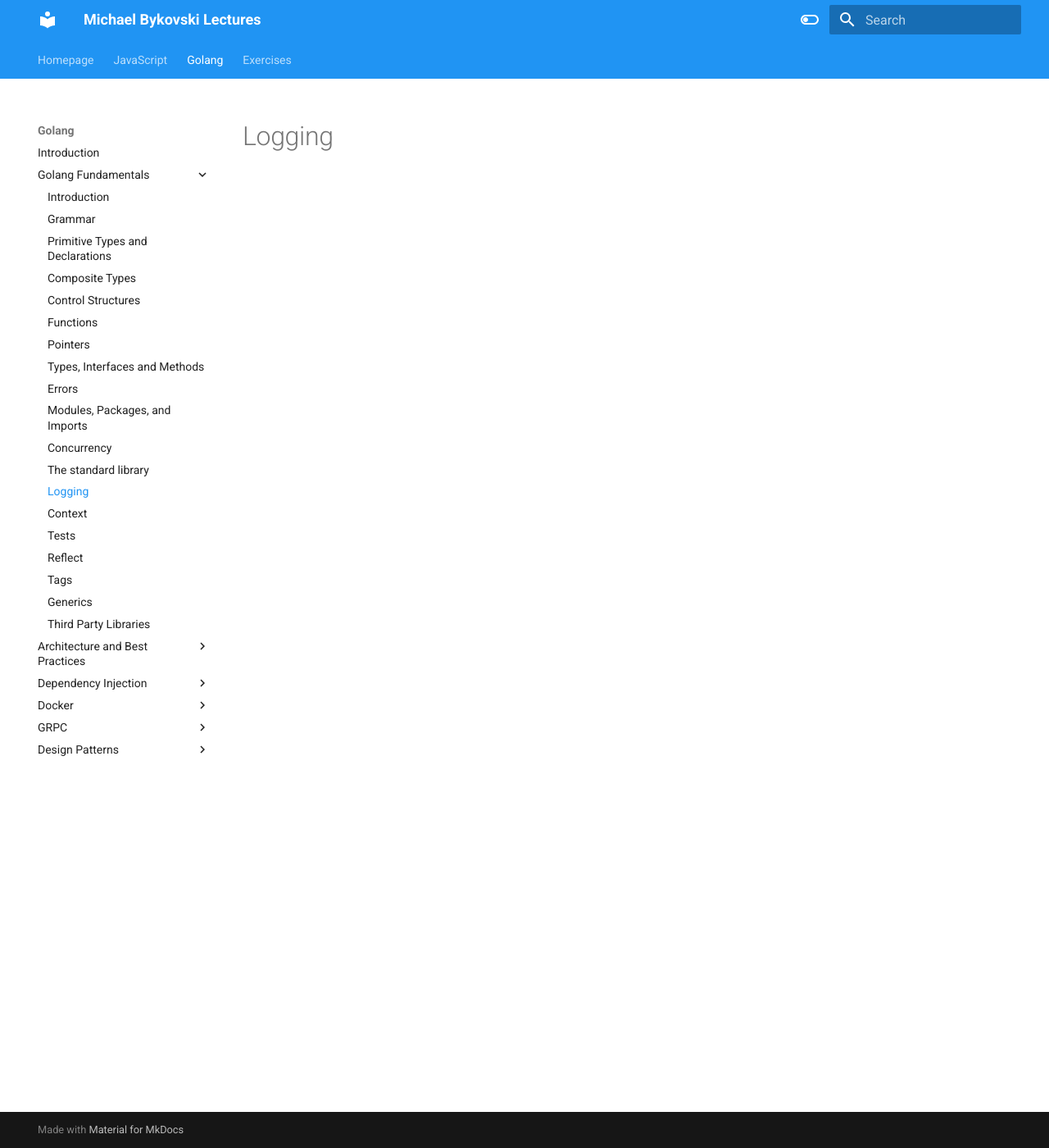
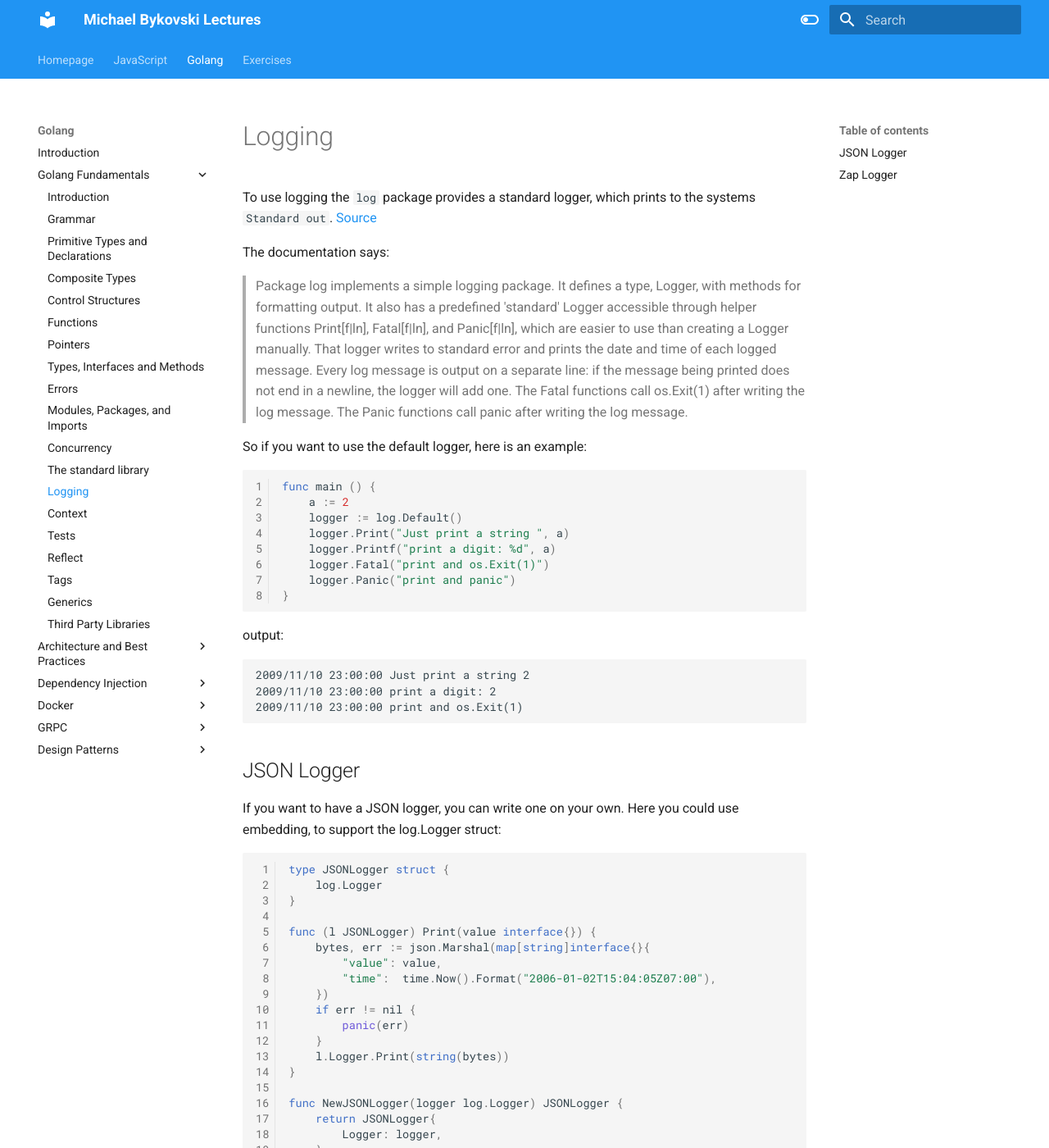
Before and after one commit to bykof/bykof.github.com, an MkDocs documentation site: the page built from docs/golang/golang-fundamentals/logging.md, in a window 1280 px wide and 1400 px high. Shown: the whole window at 82% size. Built offline with MkDocs 1.6.1 and Material for MkDocs 9.7.7, drawn with Linux system fonts in a browser that asks for light colours; some of the changed text lies outside the part shown.

Commit message:
Added logging

````diff
--- a/docs/golang/golang-fundamentals/logging.md
+++ b/docs/golang/golang-fundamentals/logging.md
@@ -1 +1,114 @@
 # Logging
+
+To use logging the `log` package provides a standard logger, which prints to the systems `Standard out`. [Source](https://pkg.go.dev/log#pkg-overview)
+
+The documentation says:
+
+> Package log implements a simple logging package. It defines a type, Logger, with methods for formatting output. It also has a predefined 'standard' Logger accessible through helper functions Print[f|ln], Fatal[f|ln], and Panic[f|ln], which are easier to use than creating a Logger manually. That logger writes to standard error and prints the date and time of each logged message. Every log message is output on a separate line: if the message being printed does not end in a newline, the logger will add one. The Fatal functions call os.Exit(1) after writing the log message. The Panic functions call panic after writing the log message.
+
+So if you want to use the default logger, here is an example:
+
+```go linenums="1"
+func main () {
+    a := 2
+    logger := log.Default()
+    logger.Print("Just print a string ", a)
+    logger.Printf("print a digit: %d", a)
+    logger.Fatal("print and os.Exit(1)")
+    logger.Panic("print and panic")
+}
+```
+
+output:
+
+```
+2009/11/10 23:00:00 Just print a string 2
+2009/11/10 23:00:00 print a digit: 2
+2009/11/10 23:00:00 print and os.Exit(1)
+```
+
+## JSON Logger
+
+If you want to have a JSON logger, you can write one on your own.
+Here you could use embedding, to support the log.Logger struct:
+
+```go linenums="1"
+type JSONLogger struct {
+	log.Logger
+}
+
+func (l JSONLogger) Print(value interface{}) {
+	bytes, err := json.Marshal(map[string]interface{}{
+		"value": value,
+		"time":  time.Now().Format("2006-01-02T15:04:05Z07:00"),
+	})
+	if err != nil {
+		panic(err)
+	}
+	l.Logger.Print(string(bytes))
+}
+
+func NewJSONLogger(logger log.Logger) JSONLogger {
+	return JSONLogger{
+		Logger: logger,
+	}
+}
+
+func main() {
+	jsonLogger := NewJSONLogger(*log.New(os.Stdout, "", 0))
+	jsonLogger.Print(struct {
+		Name     string `json:"name"`
+		LastName string `json:"lastName"`
+	}{
+		Name:     "hello",
+		LastName: "world",
+	})
+}
+```
+
+## Zap Logger
+
+The [Zap Logger](https://github.com/uber-go/zap) is faster than the default logger with the `encoding/json` package.
+
+Let's check an example:
+
+Add zap logger to your dependencies:
+
+```
+go get go.uber.org/zap
+```
+
+Then use the zap logger:
+
+```go linenums="1"
+import (
+	"go.uber.org/zap"
+)
+
+func main() {
+	developmentLogger, err := zap.NewDevelopment()
+	if err != nil {
+		panic(err)
+	}
+	productionLogger, err := zap.NewProduction()
+	if err != nil {
+		panic(err)
+	}
+	developmentLogger.Info("failed to fetch URL",
+		zap.String("url", "url"),
+	)
+	productionLogger.Info("failed to fetch URL",
+		zap.String("url", "url"),
+	)
+}
+```
+
+output:
+
+```
+2022-05-12T14:27:26.733+0200    INFO    bruh/main.go:16 failed to fetch URL     {"url": "url"}
+{"level":"info","ts":1652358446.733641,"caller":"bruh/main.go:19","msg":"failed to fetch URL","url":"url"}
+```
+
+The Development Logger produces a tab separated string as log.
+The Production Logger produces a json string as log.
````
